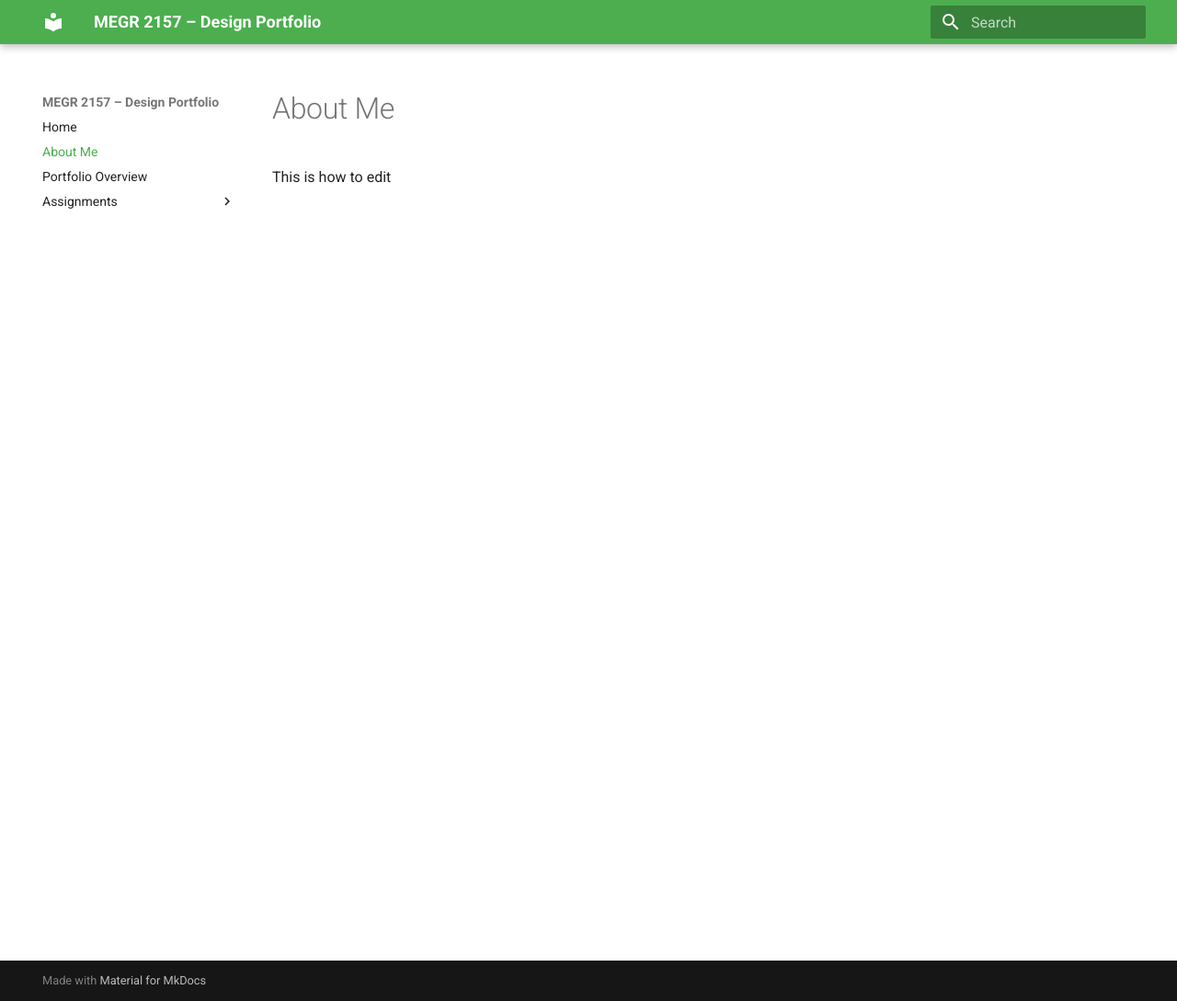
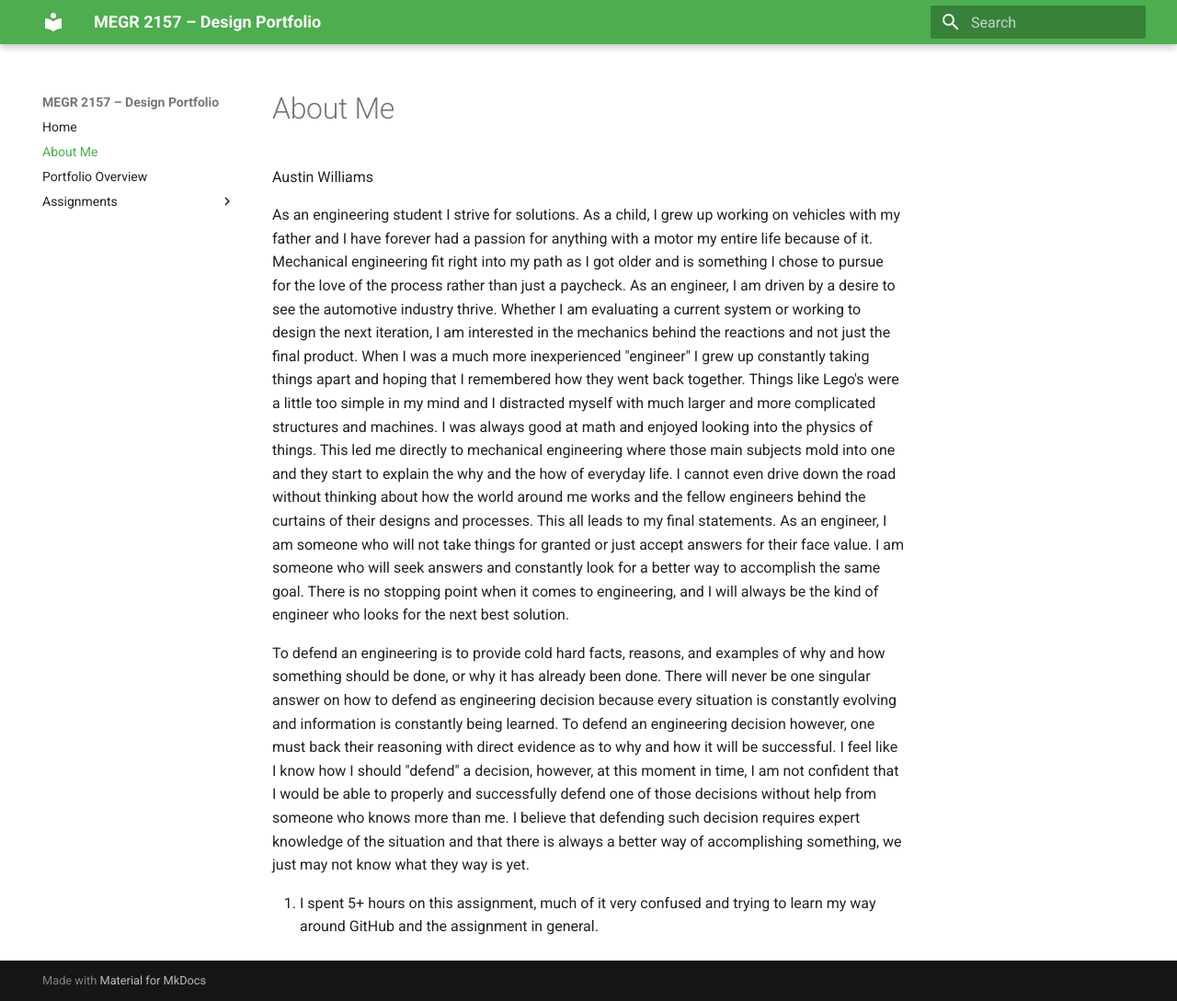
Before and after one commit to AustinW-UNCC/megr2157-portfolio, an MkDocs documentation site: the page built from docs/aboutme/index.md, in a window 1280 px wide and 1089 px high. Shown: the whole window at 92% size. Built offline with MkDocs 1.6.1 and Material for MkDocs 9.7.7, drawn with Linux system fonts in a browser that asks for light colours.

Commit message:
Finishing the "About Me" section of my repository
Added personal background and insights on engineering philosophy.

```diff
--- a/docs/aboutme/index.md
+++ b/docs/aboutme/index.md
@@ -1,2 +1,10 @@
 #About Me
-This is how to edit
+
+Austin Williams
+
+As an engineering student I strive for solutions. As a child, I grew up working on vehicles with my father and I have forever had a passion for anything with a motor my entire life because of it. Mechanical engineering fit right into my path as I got older and is something I chose to pursue for the love of the process rather than just a paycheck. As an engineer, I am driven
+by a desire to see the automotive industry thrive. Whether I am evaluating a current system or working to design the next iteration, I am interested in the mechanics behind the reactions and not just the final product. When I was a much more inexperienced "engineer" I grew up constantly taking things apart and hoping that I remembered how they went back together. Things like Lego's were a little too simple in my mind and I distracted myself with much larger and more complicated structures and machines. I was always good at math and enjoyed looking into the physics of things. This led me directly to mechanical engineering where those main subjects mold into one and they start to explain the why and the how of everyday life. I cannot even drive down the road without thinking about how the world around me works and the fellow engineers behind the curtains of their designs and processes. This all leads to my final statements. As an engineer, I am someone who will not take things for granted or just accept answers for their face value. I am someone who will seek answers and constantly look for a better way to accomplish the same goal. There is no stopping point when it comes to engineering, and I will always be the kind of engineer who looks for the next best solution.
+
+To defend an engineering is to provide cold hard facts, reasons, and examples of why and how something should be done, or why it has already been done. There will never be one singular answer on how to defend as engineering decision because every situation is constantly evolving and information is constantly being learned. To defend an engineering decision however, one must back their reasoning with direct evidence as to why and how it will be successful. I feel like I know how I should "defend" a decision, however, at this moment in time, I am not confident that I would be able to properly and successfully defend one of those decisions without help from someone who knows more than me. I believe that defending such decision requires expert knowledge of the situation and that there is always a better way of accomplishing something, we just may not know what they way is yet.
+
+4. I spent 5+ hours on this assignment, much of it very confused and trying to learn my way around GitHub and the assignment in general.
```
